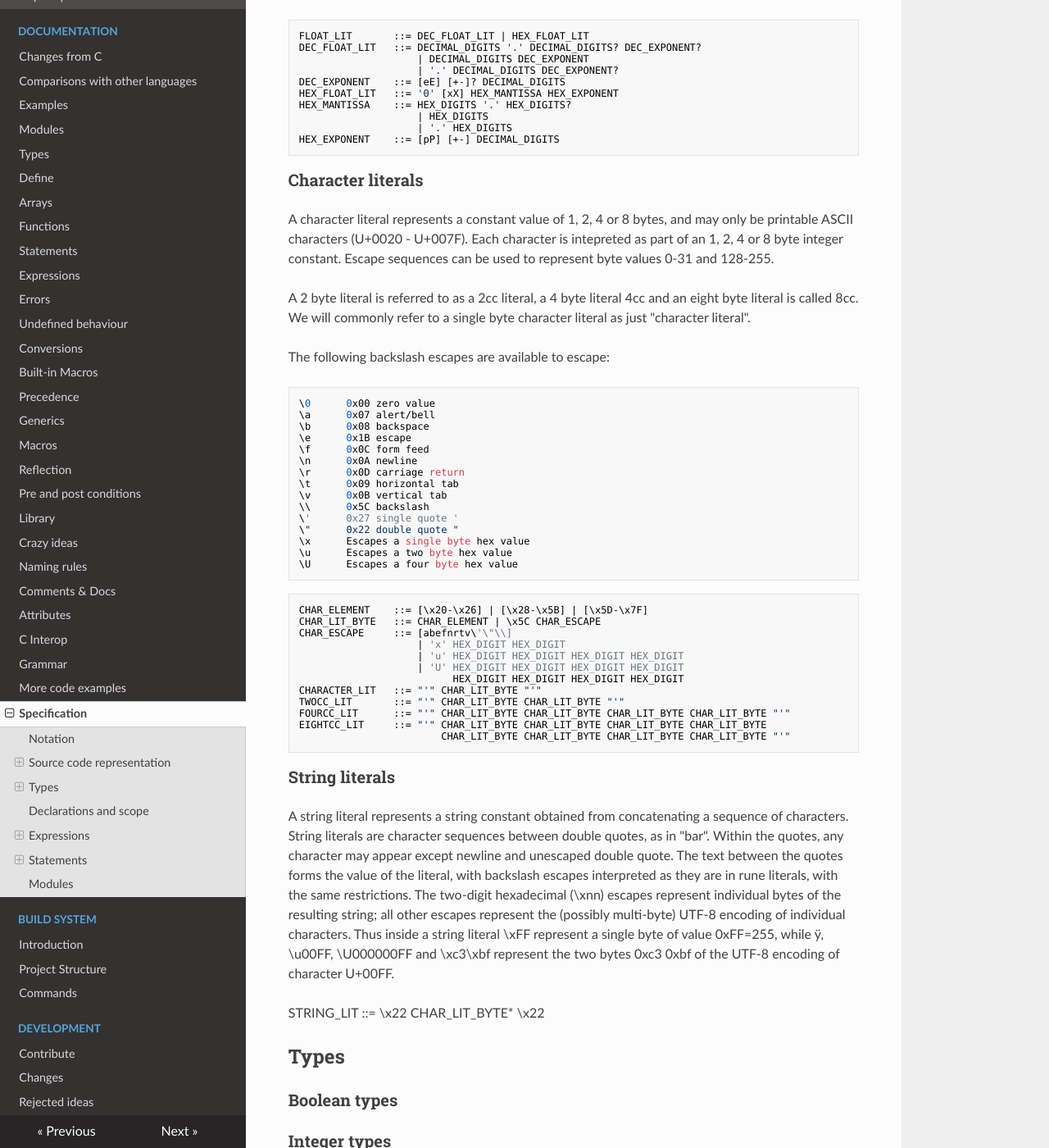
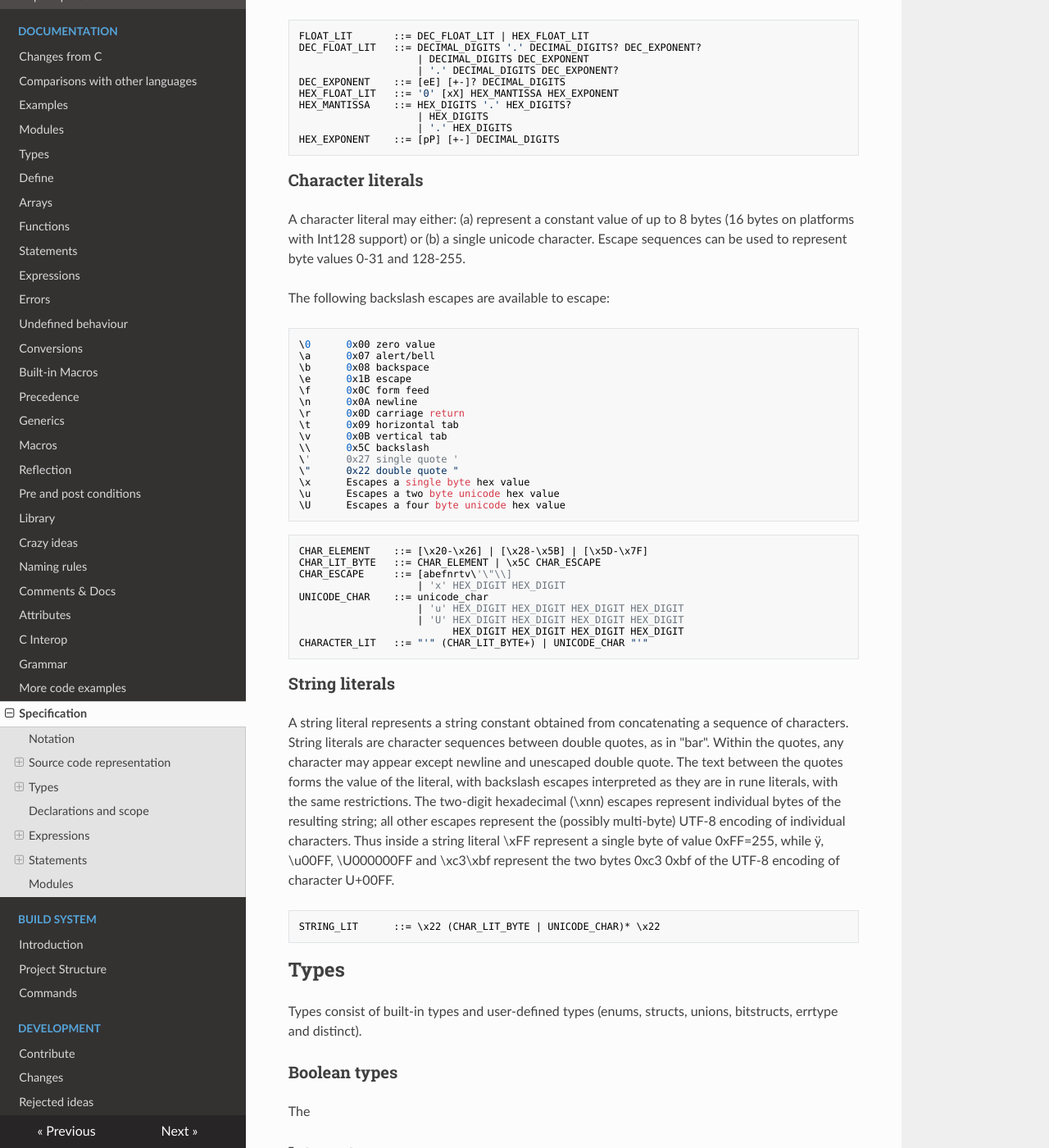
Before and after one commit to c3lang/c3docs-old, an MkDocs documentation site: the page built from docs/specification.md, in a window 1280 px wide and 1400 px high, scrolled down 5370 px. Shown: the whole window at 82% size. Built offline with MkDocs 1.6.1, drawn with Linux system fonts in a browser that asks for light colours; nearby versions of some CDN libraries.

Commit message:
Fix of typos.

````diff
--- a/docs/specification.md
+++ b/docs/specification.md
@@ -264,9 +264,9 @@ HEX_EXPONENT    ::= [pP] [+-] DECIMAL_DIGITS
 
 ### Character literals
 
-A character literal represents a constant value of 1, 2, 4 or 8 bytes, and may only be printable ASCII characters (U+0020 - U+007F). Each character is intepreted as part of an 1, 2, 4 or 8 byte integer constant. Escape sequences can be used to represent byte values 0-31 and 128-255.
+A character literal may either: (a) represent a constant value of up to 8 bytes (16 bytes on platforms with Int128 support) or (b) a single unicode character. Escape sequences can be used to represent byte values 0-31 and 128-255.
 
-A 2 byte literal is referred to as a 2cc literal, a 4 byte literal 4cc and an eight byte literal is called 8cc. We will commonly refer to a single byte character literal as just "character literal".
+
 
 The following backslash escapes are available to escape:
 
@@ -284,8 +284,8 @@ The following backslash escapes are available to escape:
 \'      0x27 single quote '
 \"      0x22 double quote "
 \x      Escapes a single byte hex value
-\u      Escapes a two byte hex value
-\U      Escapes a four byte hex value
+\u      Escapes a two byte unicode hex value
+\U      Escapes a four byte unicode hex value
 ```
 
 ```
@@ -293,24 +293,28 @@ CHAR_ELEMENT    ::= [\x20-\x26] | [\x28-\x5B] | [\x5D-\x7F]
 CHAR_LIT_BYTE   ::= CHAR_ELEMENT | \x5C CHAR_ESCAPE
 CHAR_ESCAPE     ::= [abefnrtv\'\"\\]
                     | 'x' HEX_DIGIT HEX_DIGIT
+UNICODE_CHAR    ::= unicode_char
                     | 'u' HEX_DIGIT HEX_DIGIT HEX_DIGIT HEX_DIGIT
                     | 'U' HEX_DIGIT HEX_DIGIT HEX_DIGIT HEX_DIGIT
                           HEX_DIGIT HEX_DIGIT HEX_DIGIT HEX_DIGIT
-CHARACTER_LIT   ::= "'" CHAR_LIT_BYTE "'"
-TWOCC_LIT       ::= "'" CHAR_LIT_BYTE CHAR_LIT_BYTE "'"
-FOURCC_LIT      ::= "'" CHAR_LIT_BYTE CHAR_LIT_BYTE CHAR_LIT_BYTE CHAR_LIT_BYTE "'"
-EIGHTCC_LIT     ::= "'" CHAR_LIT_BYTE CHAR_LIT_BYTE CHAR_LIT_BYTE CHAR_LIT_BYTE
-                        CHAR_LIT_BYTE CHAR_LIT_BYTE CHAR_LIT_BYTE CHAR_LIT_BYTE "'"
+CHARACTER_LIT   ::= "'" (CHAR_LIT_BYTE+) | UNICODE_CHAR "'"
 ```
 
 ### String literals
 
 A string literal represents a string constant obtained from concatenating a sequence of characters. String literals are character sequences between double quotes, as in "bar". Within the quotes, any character may appear except newline and unescaped double quote. The text between the quotes forms the value of the literal, with backslash escapes interpreted as they are in rune literals, with the same restrictions. The two-digit hexadecimal (\xnn) escapes represent individual bytes of the resulting string; all other escapes represent the (possibly multi-byte) UTF-8 encoding of individual characters. Thus inside a string literal \xFF represent a single byte of value 0xFF=255, while ÿ, \u00FF, \U000000FF and \xc3\xbf represent the two bytes 0xc3 0xbf of the UTF-8 encoding of character U+00FF.
 
-STRING_LIT      ::= \x22 CHAR_LIT_BYTE* \x22
+```
+STRING_LIT      ::= \x22 (CHAR_LIT_BYTE | UNICODE_CHAR)* \x22
+```
 
 ## Types
+
+Types consist of built-in types and user-defined types (enums, structs, unions, bitstructs, errtype and distinct).
+
 ### Boolean types
+The
+
 ### Integer types
 
 
````
Also changed, not shown: docs/examples.md (+6 -6 lines), docs/ideas.md (+0 -28 lines), docs/syntax.md (+2 -2 lines).
